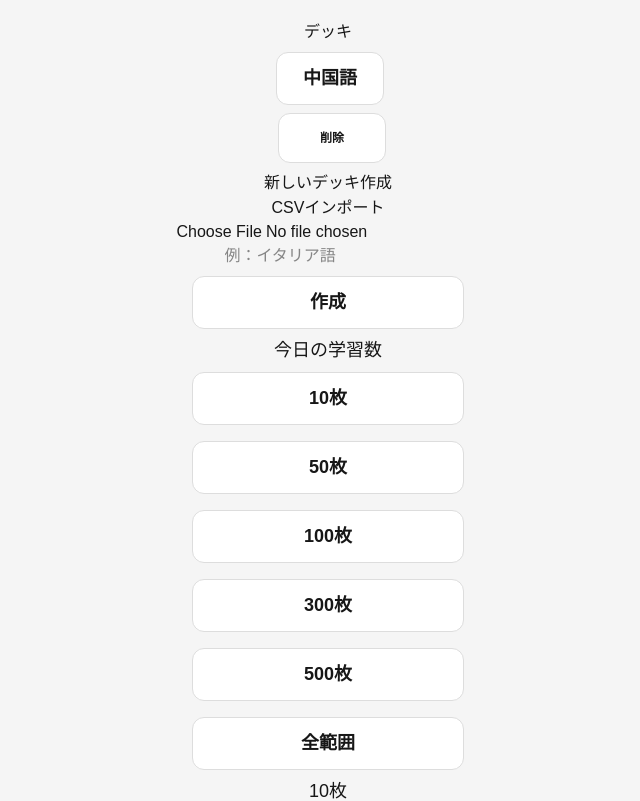
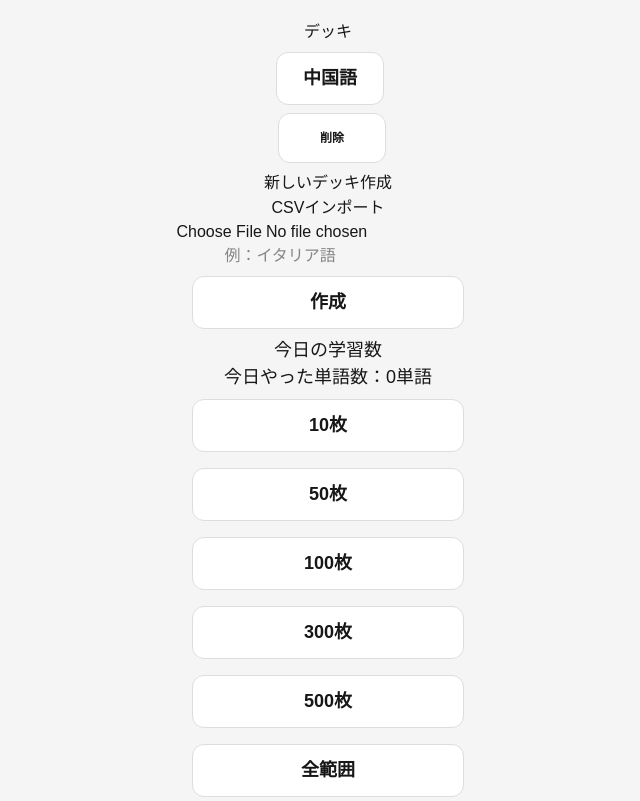
Before and after one commit to mio3087/anki-vocabulary-app, a Next.js app: page / in a window 1280 px wide. Shown: the top 801 px of the page, without its empty margins (312-952 px from the left). Built offline with nearby package versions, Linux system fonts and the light colour scheme.

Commit message:
add exit study button

```diff
--- a/app/page.tsx
+++ b/app/page.tsx
@@ -44,6 +44,8 @@ const [newMeaning, setNewMeaning] = useState("");
 
   const [totalCorrect, setTotalCorrect] = useState(0);
   const [totalIncorrect, setTotalIncorrect] = useState(0);
+
+  const [todayCount, setTodayCount] = useState(0);
 
 
   useEffect(() => {
@@ -252,6 +254,8 @@ const addWord = () => {
     type: "correct" | "incorrect"
   ) => {
 
+    setTodayCount(todayCount + 1);
+
     const updated = [...words];
 
 
@@ -383,6 +387,10 @@ CSVインポート
         <p>
           今日の学習数
         </p>
+
+        <p>
+  今日やった単語数：{todayCount}単語
+</p>
 
 
         <button onClick={() => setQuestionCount(10)}>
@@ -601,6 +609,19 @@ CSVインポート
 
       <button
   onClick={() => {
+
+<button
+  onClick={() => {
+    setStarted(false);
+    setFinished(false);
+    setIndex(0);
+    setTotalCorrect(0);
+    setTotalIncorrect(0);
+  }}
+>
+  終了
+</button>
+
     setStarted(false);
     setFinished(false);
     setIndex(0);
```
